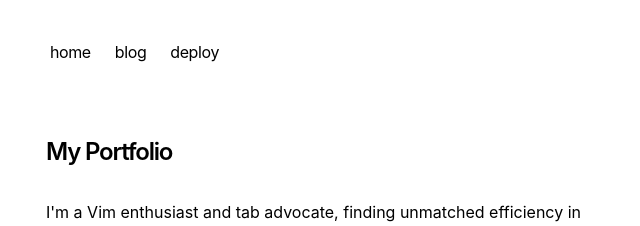
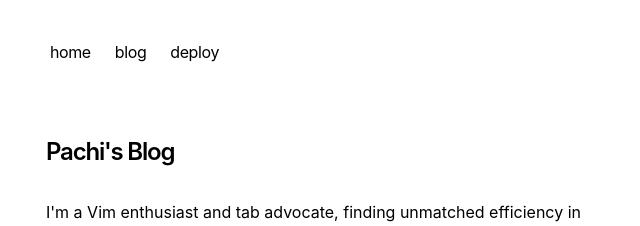
Before and after one commit to pachicodes/pachisblog, a Next.js app: page / in a window 1280 px wide. Shown: the top 226 px of the page, without its empty margins (306-946 px from the left). Built offline with nearby package versions, Linux system fonts and the light colour scheme.

Commit message:
uopdate ppachisblog

```diff
--- a/app/blog/[slug]/page.tsx
+++ b/app/blog/[slug]/page.tsx
@@ -77,7 +77,7 @@ export default function Blog({ params }) {
             url: `${baseUrl}/blog/${post.slug}`,
             author: {
               '@type': 'Person',
-              name: 'My Portfolio',
+              name: "Pachi's Blog",
             },
           }),
         }}
--- a/app/layout.tsx
+++ b/app/layout.tsx
@@ -14,12 +14,12 @@ export const metadata: Metadata = {
     default: 'Next.js Portfolio Starter',
     template: '%s | Next.js Portfolio Starter',
   },
-  description: 'This is my portfolio.',
+  description: 'This is my blog.',
   openGraph: {
-    title: 'My Portfolio',
-    description: 'This is my portfolio.',
+    title: "Pachi's Blog",
+    description: 'This is my blog.',
     url: baseUrl,
-    siteName: 'My Portfolio',
+    siteName: "Pachi's Blog",
     locale: 'en_US',
     type: 'website',
   },
--- a/app/page.tsx
+++ b/app/page.tsx
@@ -4,7 +4,7 @@ export default function Page() {
   return (
     <section>
       <h1 className="mb-8 text-2xl font-semibold tracking-tighter">
-        My Portfolio
+      Pachi's Blog
       </h1>
       <p className="mb-4">
         {`I'm a Vim enthusiast and tab advocate, finding unmatched efficiency in
--- a/app/rss/route.ts
+++ b/app/rss/route.ts
@@ -27,9 +27,9 @@ export async function GET() {
   const rssFeed = `<?xml version="1.0" encoding="UTF-8" ?>
   <rss version="2.0">
     <channel>
-        <title>My Portfolio</title>
+        <title>Pachi's Blog</title>
         <link>${baseUrl}</link>
-        <description>This is my portfolio RSS feed</description>
+        <description>This is my blog RSS feed</description>
         ${itemsXml}
     </channel>
   </rss>`
```
